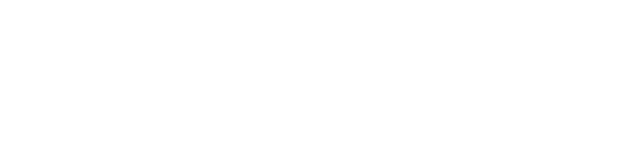
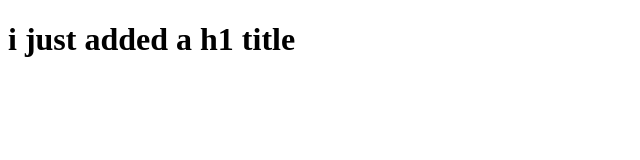
Before and after one commit to palmierseb/helloworld, a plain HTML site: page index.html in a window 1280 px wide. Shown: the whole page, without its empty margins (0-640 px from the left). Drawn offline with Linux system fonts and the light colour scheme.

Commit message:
H1 title addition

```diff
--- a/index.html
+++ b/index.html
@@ -9,6 +9,7 @@
     </title>
   </head>
   <body>
+	  <h1> i just added a h1 title</h1>
   </body>
 
 
```
